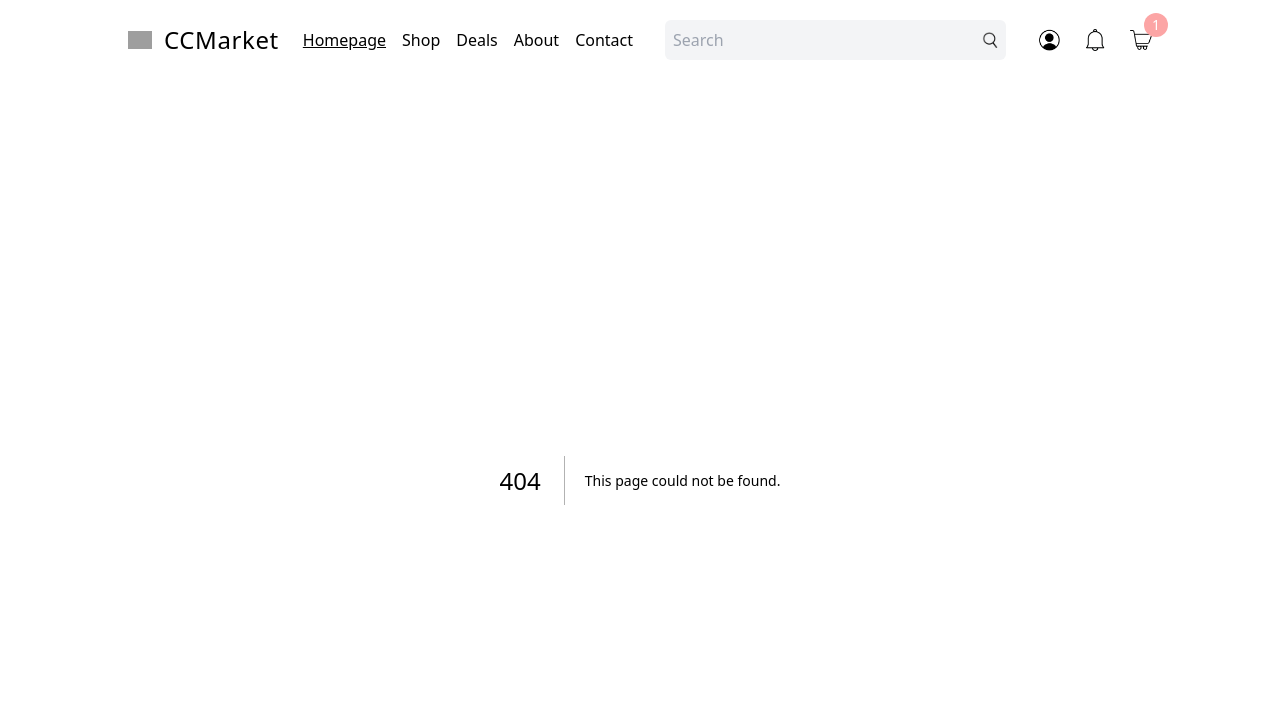
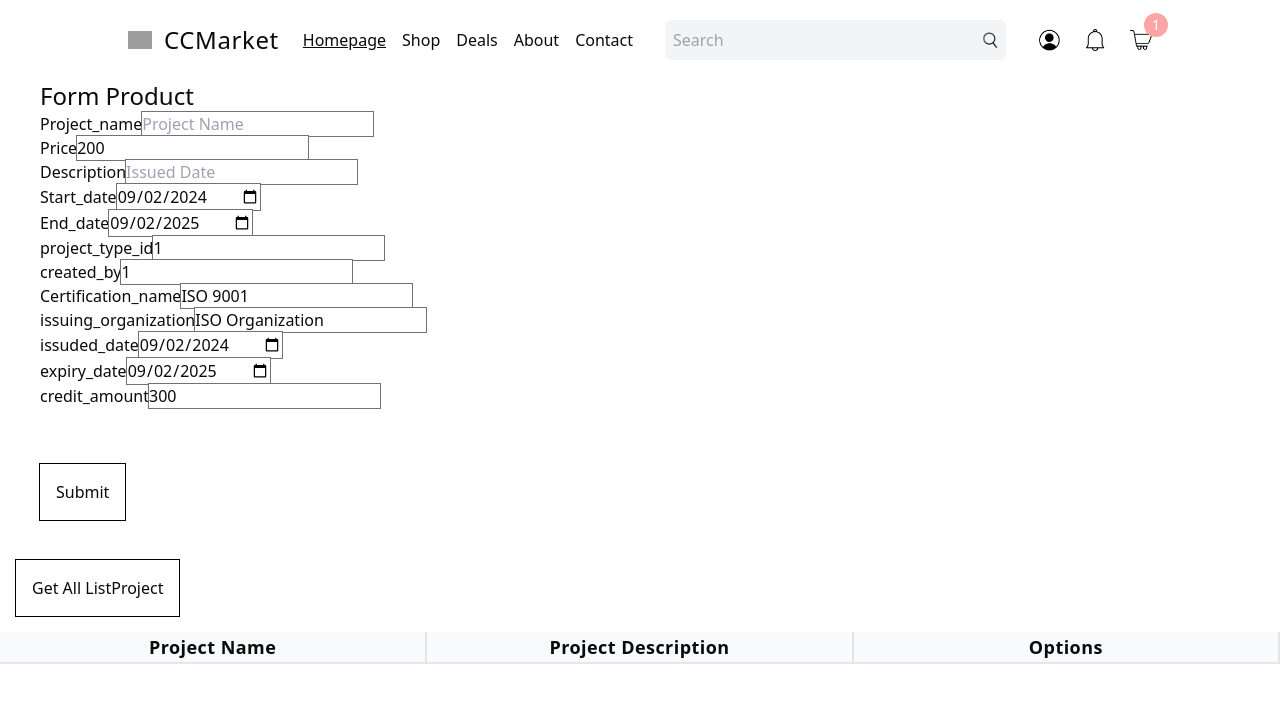
Before and after one commit to dragonfore4/Frontend-PC, a Next.js app: page /addproduct in a window 1280 px wide. Before the commit this address had no page. Shown: the top 702 px of the page. Built offline with nearby package versions, Linux system fonts and the light colour scheme; grey boxes are pictures that could not be loaded.

Commit message:
add project endpoint

```diff
--- a/src/app/Contexts/authContext.tsx
+++ b/src/app/Contexts/authContext.tsx
@@ -7,9 +7,9 @@ import React, {
   useEffect,
   ReactNode,
 } from "react";
-import { getToken, decodeToken } from "../Functions/auth";
+import { getToken, decodeToken } from "../Functions/auth"; // Ensure getToken is working correctly
 import cookies from "js-cookie";
-import { jwtDecode } from "jwt-decode";
+// import jwtDecode from "jwt-decode"; // Using jwt-decode directly
 
 interface AuthContextType {
   user: string | null;
@@ -40,41 +40,43 @@ export const AuthProvider = ({ children }: AuthProviderProps): JSX.Element => {
   const [token, setToken] = useState<string | null>(null);
 
   const fetchAuthData = async () => {
+    const tokenData = getToken();
 
-    const tokenData = getToken();
     if (!tokenData) {
-      // กรณีที่ไม่มี token ให้ตั้งค่า user และ token เป็น null และหยุดการทำงาน
+      // If no token is found, set user and token to null
       setUser(null);
       setToken(null);
-      setLoading(false);
+      setLoading(false); // Always stop loading
       return;
     }
 
-    // console.log("Token exists, decoding...");
+    try {
+      // Using jwt-decode directly
+      const decodedToken: DecodeToken | null = decodeToken(tokenData);
 
-    const decodedToken = decodeToken(tokenData);
       if (decodedToken) {
         const { username, exp } = decodedToken;
-      // console.log(username, exp);
 
-      // เช็คว่าหมดอายุหรือยัง
+        // Check if the token has expired
         if (exp * 1000 < Date.now()) {
           cookies.remove("token");
           setUser(null);
           setToken(null);
-        setLoading(false);
-        return;
-      }
-
-      // ถ้าไม่หมดอายุ ตั้งค่า user และ token
+        } else {
+          // Token is valid, set user and token
           setUser(username);
           setToken(tokenData);
-    } else {
+        }
+      }
+    } catch (error) {
+      // Handle decoding errors
+      console.error("Error decoding token:", error);
       setUser(null);
       setToken(null);
+    } finally {
+      // Always stop loading after the check
+      setLoading(false);
     }
-
-    setLoading(false); // ตั้งค่าให้เสร็จสิ้นการโหลด
   };
 
   useEffect(() => {
--- a/src/app/Functions/auth.ts
+++ b/src/app/Functions/auth.ts
@@ -63,6 +63,22 @@ export const login = async (userData: userDataType) => {
       return null;
     }
     return res;
+};
 
+export const getUserIdByUsername = async (username: string) => {
+  const token = getToken();
+  const res = await fetch(process.env.NEXT_PUBLIC_API_PATH + "/getUserIdByUsername", {
+    method: "POST",
+    headers: {
+      "Content-Type": "application/json",
+      "authorization": `Bearer ${token}`
+    },
+    body: JSON.stringify({username})
+  });
 
-};
+  if (!res.ok) {
+    console.error("Failed to fetch", res.statusText);
+  }
+
+  return res;
+}
--- a/src/app/Functions/project.ts
+++ b/src/app/Functions/project.ts
@@ -1,9 +1,8 @@
 import { getToken } from "./auth";
+import type { Project,  CreateProjectType } from "../Types/type";
 
 // Function to list projects
 export const list = async () => {
-
-
     const res = await fetch(`${process.env.NEXT_PUBLIC_API_PATH}/projects`, {
         method: "GET",
         headers: {
@@ -96,3 +95,22 @@ export const update = async (id: number, data: string) => {
 export const getTop5 = async () => {
     const res = await fetch(`${process.env.NEXT_PUBLIC_API_PATH}/`)
 }
+
+export const create = async (form: CreateProjectType) => {
+    // console.log("intest: ",form)
+    const token = getToken();
+    if (!token) {
+        console.log("No token found. Please login first.");
+        return null;  // Return null if there's no token
+    }
+
+    const res = await fetch(`${process.env.NEXT_PUBLIC_API_PATH}/projects`, {
+        method: "POST",
+        headers: {
+            "Content-Type" : "application/json",
+            "authorization": `Bearer ${token}`,
+        },
+        body: JSON.stringify(form)
+    })
+    return res;
+}
--- /dev/null
+++ b/src/app/addproduct/page.tsx
@@ -0,0 +1,278 @@
+"use client";
+import React, { useState, useEffect } from "react";
+import Link from "next/link";
+import { list, remove, create } from "../Functions/project";
+import { useAuth } from "../Contexts/authContext";
+import type { CreateProjectType, Project} from "../Types/type";
+import { getUserIdByUsername } from "../Functions/auth";
+
+
+
+function AddProductPage() {
+  const auth = useAuth();
+  const [form, setForm] = useState<CreateProjectType>({
+    project_name: "",
+    price: 200, // แก้เป็น number
+    description: "",
+    start_date: "2024-09-02",
+    end_date: "2025-09-02",
+    project_type_id: 1, // แก้เป็น number
+    created_by: 1, // เพิ่ม created_by (หาค่าที่เหมาะสม)
+    certification_name: "ISO 9001", // เพิ่มฟิลด์ certification_name
+    issuing_organization: "ISO Organization", // เพิ่มฟิลด์ issuing_organization
+    issued_date: "2024-09-02", // เพิ่มฟิลด์ issued_date
+    expiry_date: "2025-09-02", // เพิ่มฟิลด์ expiry_date
+    credit_amount: 300, // เพิ่มฟิลด์ credit_amount
+  });
+
+  const [listProjects, setListProjects] = useState<Project[]>([]);
+
+  const handleListProjectList = async () => {
+    try {
+      const response = await list();
+      if (response != null && response.ok) {
+        const result = await response.json();
+        setListProjects(result);
+      }
+    } catch (err) {
+      console.log(err);
+    }
+  };
+
+  const handleRemove = async (id: number) => {
+    try {
+      const res = await remove(id);
+      if (res != null && res.ok) {
+        const result = await res.json();
+        console.log(result);
+        handleListProjectList();
+      }
+    } catch (err) {
+      console.log(err);
+    }
+  };
+
+  const handleChange = (e: React.ChangeEvent<HTMLInputElement>) => {
+    const { name, value } = e.target;
+
+    setForm({
+      ...form,
+      [name]:
+        name === "price" ||
+        name === "project_type_id" ||
+        name === "credit_amount"
+          ? Number(value)
+          : value,
+    });
+  };
+
+  const handleSubmit = async (e: React.FormEvent<HTMLFormElement>) => {
+    e.preventDefault();
+    if (!auth || !auth.user) {
+      console.error("User is not authnticatd.");
+      return;
+    }
+    try {
+      const user_id_response = await getUserIdByUsername(auth.user)
+      const user_id_json = await user_id_response.json();
+      const user_id = user_id_json[0].user_id;
+      const response = await create({...form, created_by: user_id});
+
+      if (response && response.ok) {
+        const result = await response.json();
+        console.log("Project created succesfully: ",result)
+      } else {
+        console.error("Failed to create project: ",response)
+      }
+    } catch (error) {
+      console.error(error);
+    }
+  };
+
+  return (
+    <>
+      <h2 className="ml-10 text-2xl ">Form Product</h2>
+      <form className="ml-10" onSubmit={handleSubmit}>
+        <label htmlFor="">Project_name</label>
+        <input
+          type="text"
+          name="project_name"
+          className="ring-1 ring-gray-500"
+          placeholder="Project Name"
+          onChange={handleChange}
+          value={form.project_name}
+        />{" "}
+        <br />
+        <label htmlFor="">Price</label>
+        <input
+          type="number"
+          name="price"
+          className="ring-1 ring-gray-500"
+          placeholder="Price"
+          onChange={handleChange}
+          value={form.price}
+        />{" "}
+        <br />
+        <label htmlFor="">Description</label>
+        <input
+          type="text"
+          name="description"
+          className="ring-1 ring-gray-500"
+          placeholder="Issued Date"
+          onChange={handleChange}
+          value={form.description}
+        />{" "}
+        <br />
+        <label htmlFor="">Start_date</label>
+        <input
+          type="date"
+          name="start_date"
+          className="ring-1 ring-gray-500"
+          placeholder="Start Date"
+          onChange={handleChange}
+          value={form.start_date}
+        />{" "}
+        <br />
+        <label htmlFor="">End_date</label>
+        <input
+          type="date"
+          name="end_date"
+          className="ring-1 ring-gray-500"
+          placeholder="End Date"
+          onChange={handleChange}
+          value={form.end_date}
+        />{" "}
+        <br />
+        <label htmlFor="">project_type_id</label>
+        <input
+          type="number"
+          name="project_type_id"
+          className="ring-1 ring-gray-500"
+          placeholder="project_type_id"
+          onChange={handleChange}
+          value={form.project_type_id}
+        />{" "}
+        <br />
+        <label htmlFor="">created_by</label>
+        <input
+          type="number"
+          name="created_by"
+          className="ring-1 ring-gray-500"
+          placeholder="created_by"
+          onChange={handleChange}
+          value={form.created_by}
+        />{" "}
+        <br />
+        <label htmlFor="">Certification_name</label>
+        <input
+          type="text"
+          name="certification_name"
+          className="ring-1 ring-gray-500"
+          placeholder="Certification Name"
+          onChange={handleChange}
+          value={form.certification_name}
+        />{" "}
+        <br />
+        <label htmlFor="">issuing_organization</label>
+        <input
+          type="text"
+          name="issuing_organization"
+          className="ring-1 ring-gray-500"
+          placeholder="issuing_organization"
+          onChange={handleChange}
+          value={form.issuing_organization}
+        />{" "}
+        <br />
+        <label htmlFor="">issuded_date</label>
+        <input
+          type="date"
+          name="issued_date"
+          className="ring-1 ring-gray-500"
+          placeholder="issued_date"
+          onChange={handleChange}
+          value={form.issued_date}
+        />{" "}
+        <br />
+        <label htmlFor="">expiry_date</label>
+        <input
+          type="date"
+          name="expiry_date"
+          className="ring-1 ring-gray-500"
+          placeholder="expiry_date"
+          onChange={handleChange}
+          value={form.expiry_date}
+        />{" "}
+        <br />
+        <label htmlFor="">credit_amount</label>
+        <input
+          type="number"
+          name="credit_amount"
+          className="ring-1 ring-gray-500"
+          placeholder="credit_amount"
+          onChange={handleChange}
+          value={form.credit_amount}
+        />{" "}
+        <br />
+        <br />
+        <br />
+        <button type="submit" className="ring-1 ring-black p-4 mt-2">
+          Submit
+        </button>
+      </form>
+
+      <br />
+
+      <button
+        className="ring-1 ring-black p-4 m-4"
+        onClick={handleListProjectList}
+      >
+        Get All ListProject
+      </button>
+
+      {listProjects && (
+        <table className="w-full">
+          <thead>
+            <tr className="bg-gray-50 border-b-2 border-gray-200">
+              <th className="text-lg font-semibold tracking-wide border-r-2 w-1/3">
+                Project Name
+              </th>
+              <th className="text-lg font-semibold tracking-wide border-r-2 w-1/3">
+                Project Description
+              </th>
+              <th className="text-lg font-semibold tracking-wide border-r-2 w-1/3">
+                Options
+              </th>
+            </tr>
+          </thead>
+          <tbody>
+            {listProjects.map((listProject, index) => (
+              <tr
+                key={index}
+                className={`border-b-2 border-gray-200 ${
+                  index % 2 == 0 ? "bg-white" : "bg-gray-100"
+                }`}
+              >
+                <td className="text-center border-r-2">
+                  {listProject.project_name}
+                </td>
+                <td className="text-center border-r-2">
+                  {listProject.description}
+                </td>
+                <td className="flex flex-row justify-between px-16">
+                  <Link href={`/editProject/${listProject.project_id}`}>
+                    edit
+                  </Link>
+                  <button onClick={() => handleRemove(listProject.project_id)}>
+                    Delete
+                  </button>
+                </td>
+              </tr>
+            ))}
+          </tbody>
+        </table>
+      )}
+    </>
+  );
+}
+
+export default AddProductPage;
```
Also changed, not shown: src/app/Types/type.tsx (+17 -1 lines). Lines whose indentation alone changed are shown as unchanged.
